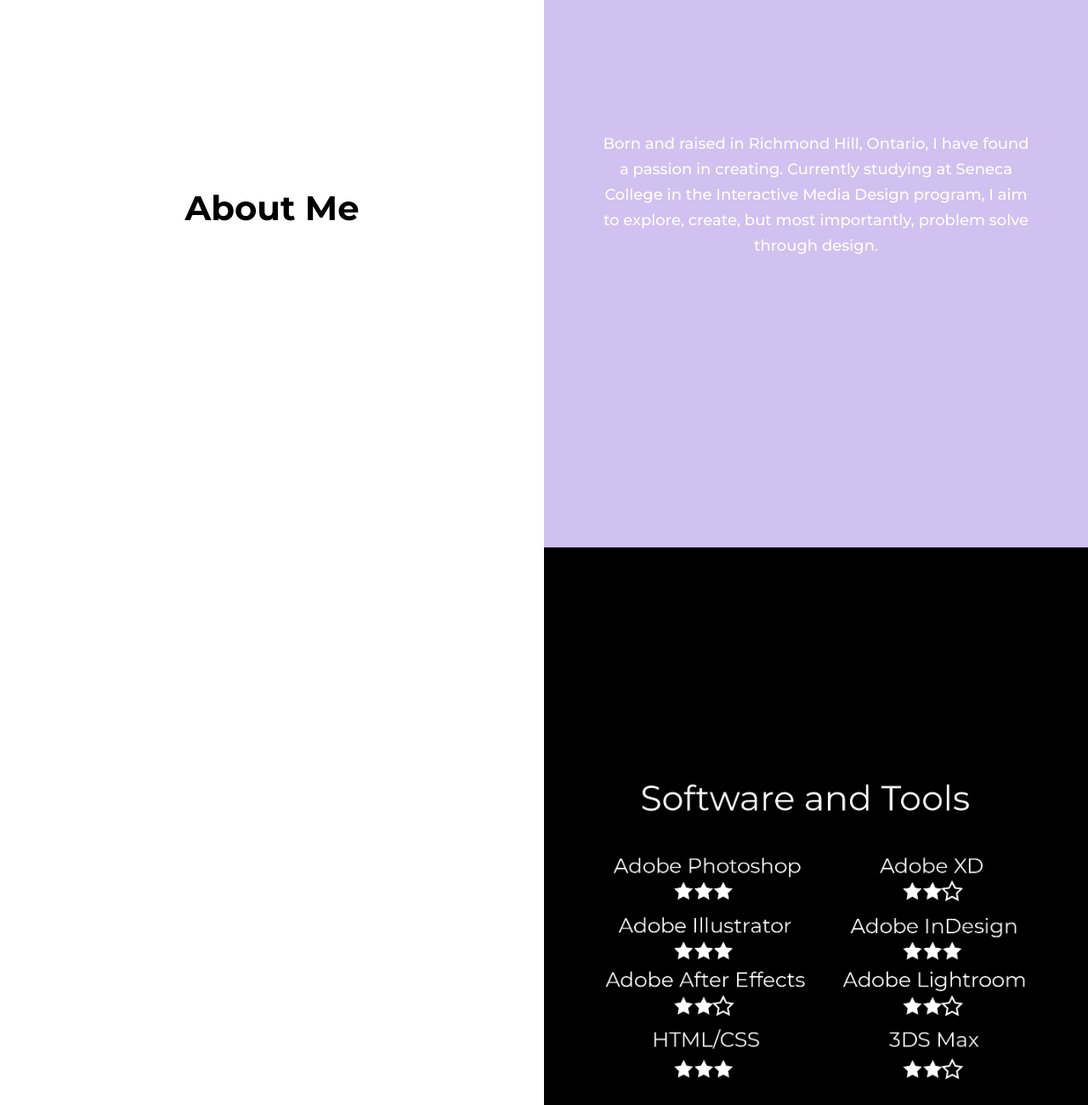
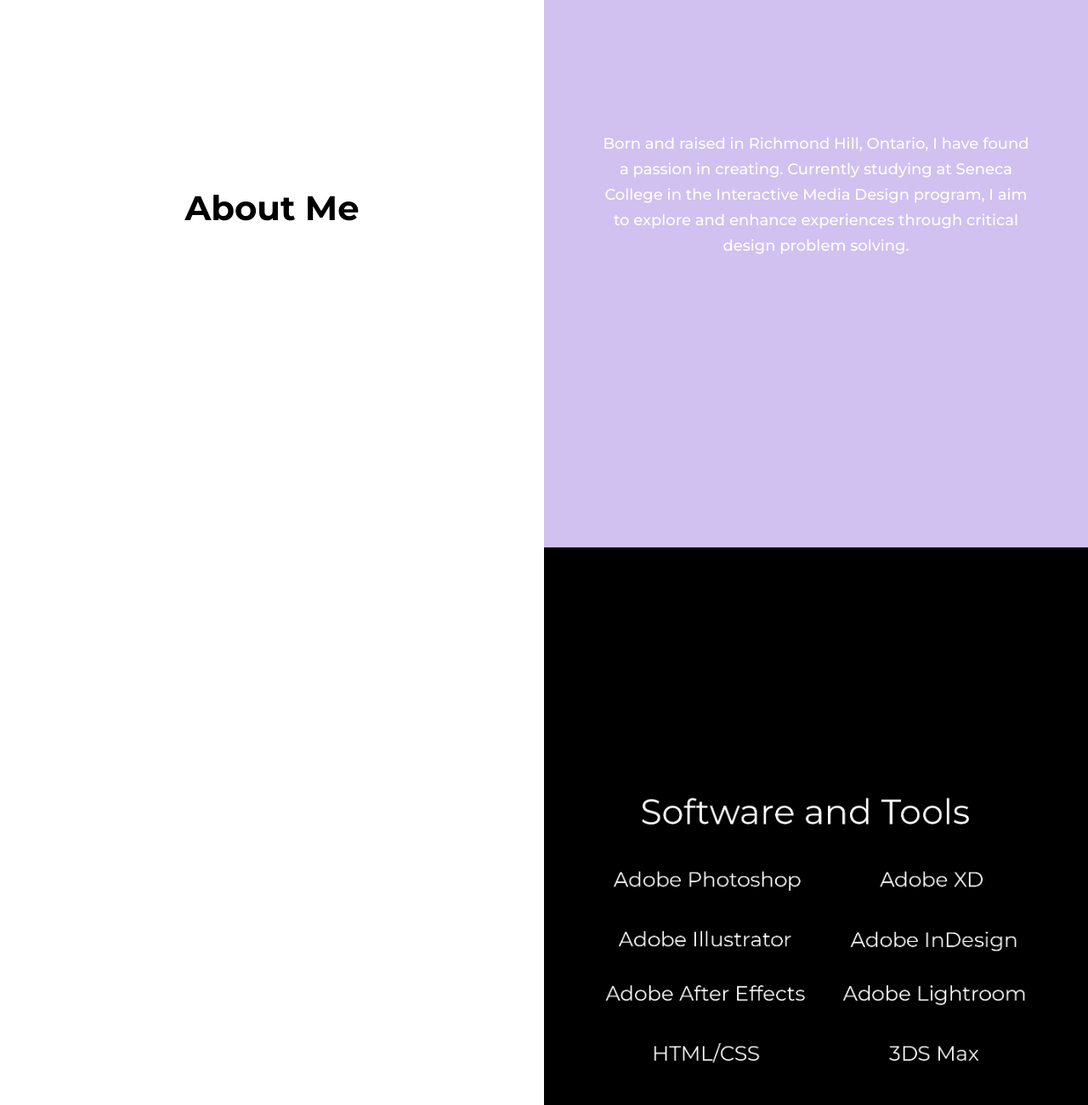
Before and after one commit to sarahariella/saraharielladesigns, a website: page index.html in a window 1280 px wide. Shown: the part 1160-2460 px from the top of the page at 85% size. Drawn offline with Linux system fonts and the light colour scheme; a script that the page names is missing.

Commit message:
changed image

```diff
--- a/index.html
+++ b/index.html
@@ -55,11 +55,10 @@
                 <div>
                     <p>Born and raised in Richmond Hill, Ontario, I have found a passion
                     in creating. Currently studying at Seneca College in the Interactive
-                    Media Design program, I aim to explore, create, but most importantly,
-                    problem solve through design.</p>
+                    Media Design program, I aim to explore and enhance experiences through critical design problem solving.</p>
                 </div>
                 <div class="black-bg">
-                    <img class="slide-img" src="assets/images/software-tools.png">
+                    <img class="slide-img" src="assets/images/software.png">
                 </div>
                 <div class="purple-bg">
                     <img class="slide-img" id="languages"src="assets/images/language-skills.png">
```
Also changed, not shown: assets/images/software.png (added).
